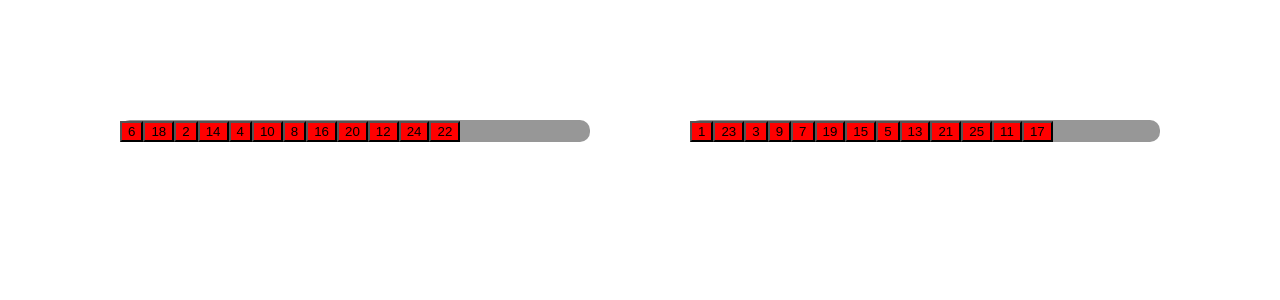
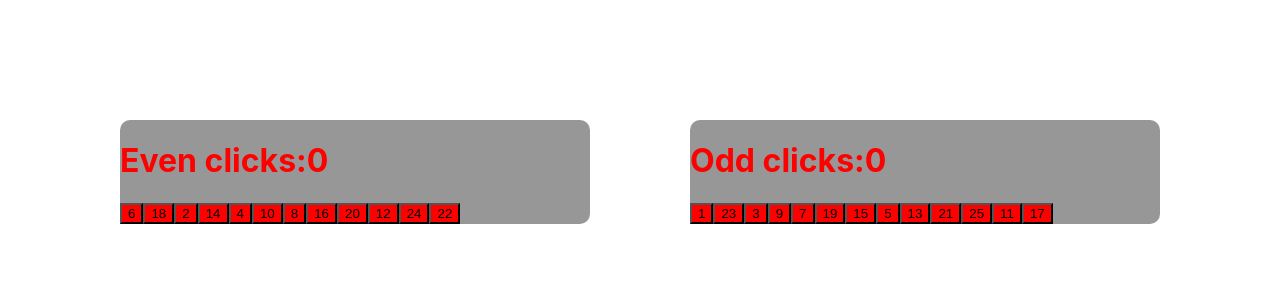
Before and after one commit to justwillj/Front-end-observation-test-exercise-v1, a React (Create React App) app: page / in a window 1280 px wide. Shown: the top 300 px of the page. Built offline with nearby package versions, Linux system fonts and the light colour scheme.

Commit message:
Added the way to track the button clicks

```diff
--- a/src/components/app/App.js
+++ b/src/components/app/App.js
@@ -6,6 +6,13 @@ function App() {
   const [count, setCount] = useState(0);
   const [style, setStyle] = useState("");
   const [isActive, setIsActive] = useState(false);
+
+  //Even clicks
+  const [evenClicks, setEvenClicks] = useState(0);
+
+  //Odd clicks
+  const [oddClicks, setOddClicks] = useState(0);
+
   const [even, setEven] = useState([
     { id: 1, number: 2, isActive },
     { id: 2, number: 4 },
@@ -21,7 +28,7 @@ function App() {
     { id: 12, number: 24 },
   ]);
   const [odd, setOdd] = useState([
-    { id: 1, number: 1 },
+    { id: 1, number: 1, isActive },
     { id: 2, number: 3 },
     { id: 3, number: 5 },
     { id: 4, number: 7 },
@@ -49,11 +56,13 @@ function App() {
     shuffleButton(odd, setOdd);
   }, []);
 
-  const buttonCheck = (id, number, list, setList, test) => {
+  const buttonCheck = (id, number, list, setList, click, setClicks) => {
     if (number == count + 1) {
       // setStyle("correctNumber");
       setCount(count + 1);
+      setClicks(click + 1);
     } else {
+      setClicks(click + 1);
       shuffleButton(list, setList);
     }
   };
@@ -62,24 +71,37 @@ function App() {
     <div>
       <div className="main-table">
         <div className="even-grid">
-          {even.map(({ id, number, test }) => (
+          <h1>Even clicks:{evenClicks}</h1>
+          {even.map(({ id, number, isActive }) => (
             <Button
               key={id}
               type="button"
               value={number}
-              className={test ? "active" : "test"}
-              onClick={() => buttonCheck(id, number, even, setEven, test)}
+              className={isActive ? "active" : "test"}
+              onClick={() =>
+                buttonCheck(
+                  id,
+                  number,
+                  even,
+                  setEven,
+                  evenClicks,
+                  setEvenClicks
+                )
+              }
             />
           ))}
         </div>
         <div className="odd-grid">
-          {odd.map(({ id, number, test }) => (
+          <h1>Odd clicks:{oddClicks}</h1>
+          {odd.map(({ id, number, isActive }) => (
             <Button
               key={id}
               type="button"
               value={number}
-              className={test ? "active" : "test"}
-              onClick={() => buttonCheck(id, number, odd, setOdd, test)}
+              className={isActive ? "active" : "test"}
+              onClick={() =>
+                buttonCheck(id, number, odd, setOdd, oddClicks, setOddClicks)
+              }
             />
           ))}
         </div>
```
